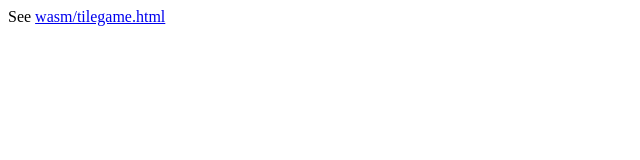
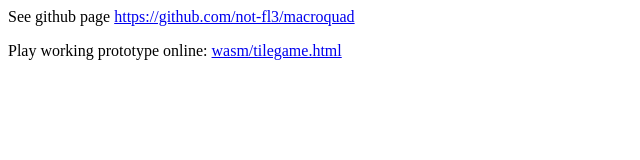
Before and after one commit to CartesianDaemon/rusttilegame, a plain HTML site: page index.html in a window 1280 px wide. Shown: the whole page, without its empty margins (0-640 px from the left). Drawn offline with Linux system fonts and the light colour scheme.

Commit message:
Add README.md. Update index.html.

```diff
--- a/index.html
+++ b/index.html
@@ -6,7 +6,9 @@
 </head>
 
 <body>
-    See <a href="wasm/tilegame.html">wasm/tilegame.html</a>
+    <p>See github page <a href=https://github.com/not-fl3/macroquad>https://github.com/not-fl3/macroquad</a></p>
+
+    <p>Play working prototype online: <a href="wasm/tilegame.html">wasm/tilegame.html</a></p>
 </body>
 
 </html>
```
Also changed, not shown: tilegame_diary.txt, 2 other files.
